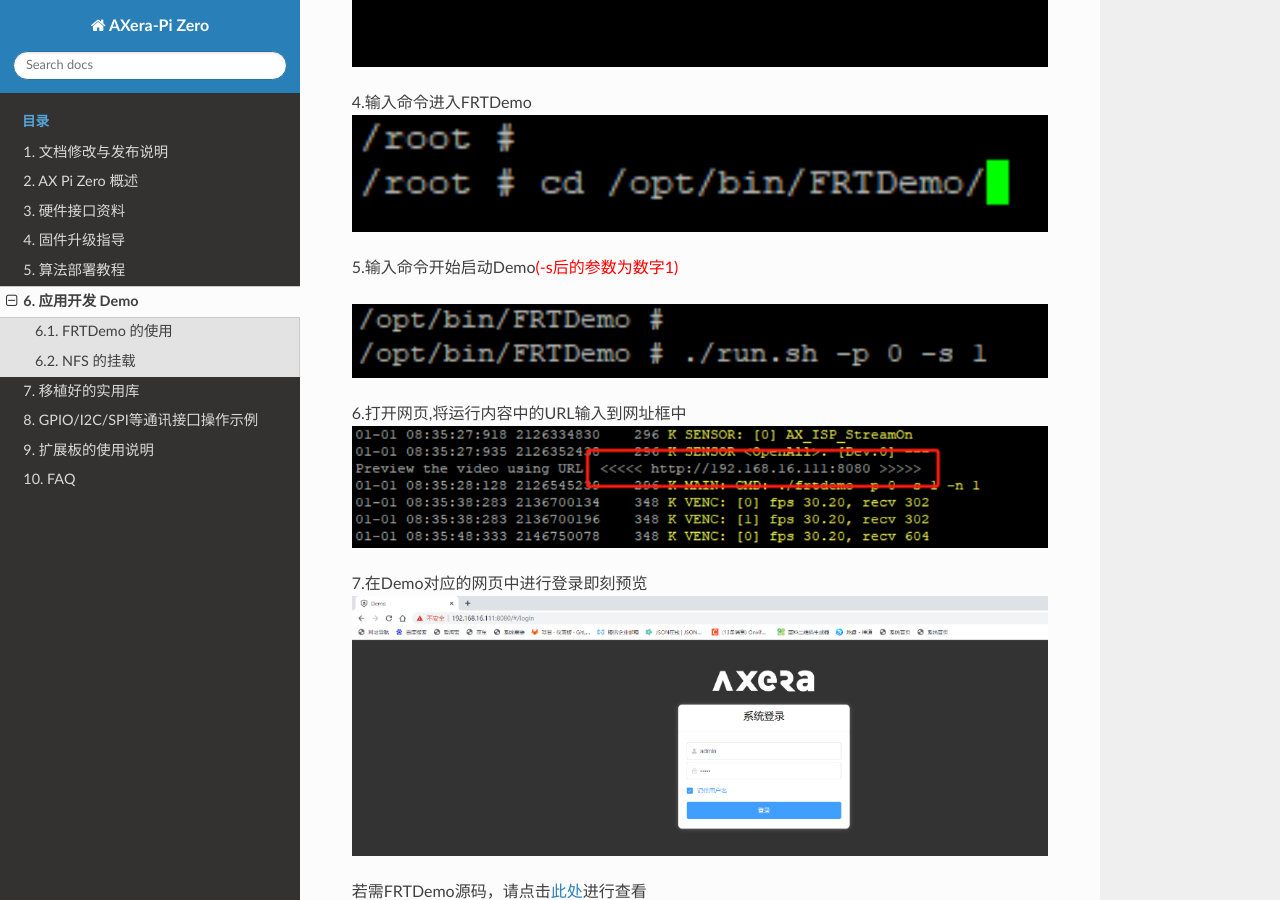
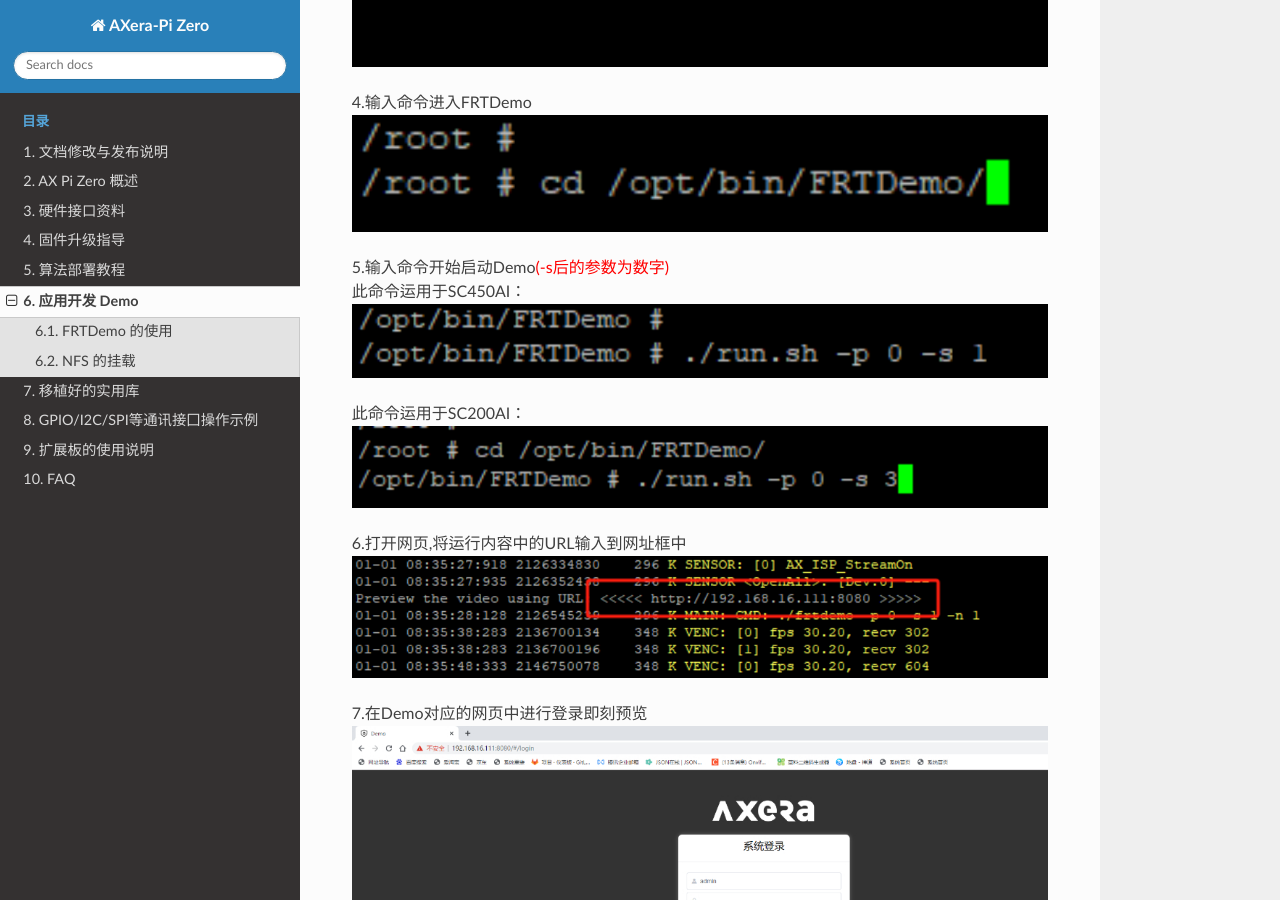
Before and after one commit to AXERA-TECH/axera-pi-zero-docs, a Sphinx documentation site: the page built from source/doc_guide_demo.md, in a window 1280 px wide and 900 px high, scrolled down 773 px. Built offline with Sphinx 7.4.7 and the Read the Docs theme 2.0.0, drawn with Linux system fonts in a browser that asks for light colours.

Commit message:
correct error

```diff
--- a/source/doc_guide_demo.md
+++ b/source/doc_guide_demo.md
@@ -17,9 +17,12 @@
 4.输入命令进入FRTDemo<br />
 ![](./media/demo/demo_1.jpg)
 
-5.输入命令开始启动Demo<font color="red">(-s后的参数为数字1)</font><br />
+5.输入命令开始启动Demo<font color="red">(-s后的参数为数字)</font><br />
+此命令运用于SC450AI：
+![](./media/demo/demo_2.jpg)
 
-![](./media/demo/demo_2.jpg)
+此命令运用于SC200AI：
+![](./media/demo/demo_5.png)
 
 6.打开网页,将运行内容中的URL输入到网址框中
 ![](./media/demo/demo_3.jpg)
```
Also changed, not shown: source/doc_guide_board.md (+4 -1 lines), source/media/board/board_4.png (added), source/media/board/wifi/wifi_4.jpg (deleted), source/media/board/wifi/wifi_4.png (added), source/media/demo/demo_5.png (added).
